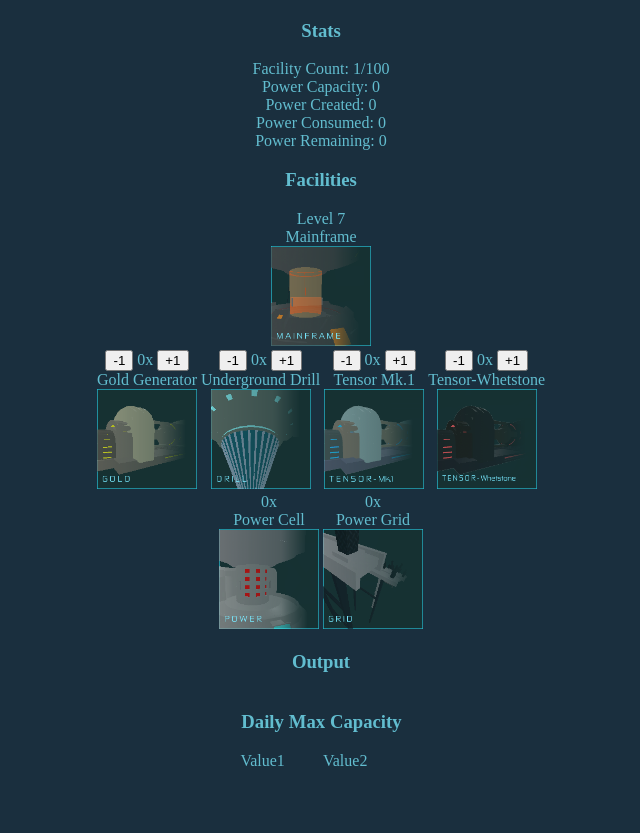
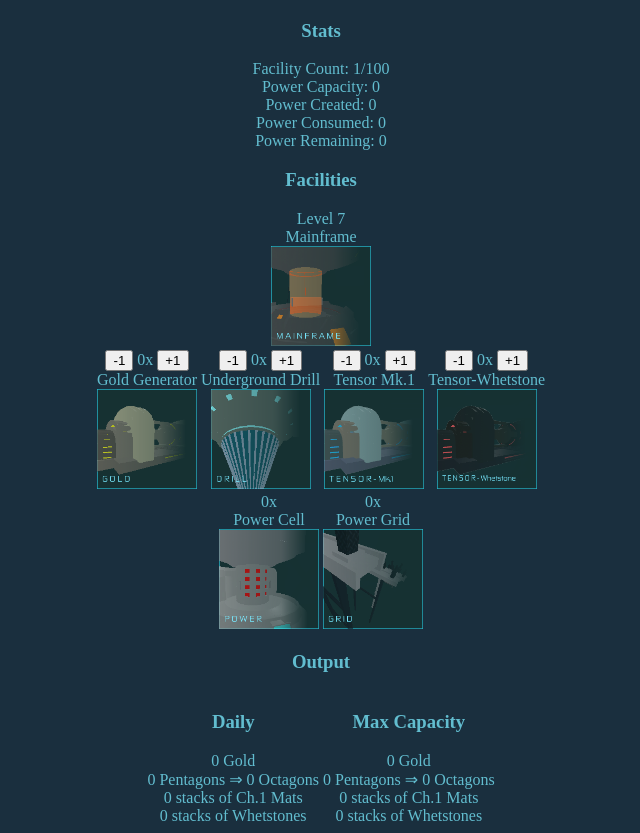
Before and after one commit to a-lil-birb/Novas-Terminal-Planner, a plain HTML site: page index.html in a window 1280 px wide. Shown: the part 79-912 px from the top of the page, without its empty margins (319-959 px from the left). Before the commit the page ends 857 px from the top, so only its background shows below. Drawn offline with Linux system fonts and the light colour scheme.

Commit message:
replace placeholder text

```diff
--- a/index.html
+++ b/index.html
@@ -119,11 +119,11 @@
         <h3>Output</h3>
         <div>
             <h3>Daily</h3>
-            <span id="daily_output">Value1</span>
+            <span id="daily_output">0 Gold<br/>0 Pentagons ⇒ 0 Octagons<br/>0 stacks of Ch.1 Mats<br/>0 stacks of Whetstones</span>
         </div>
         <div>
             <h3>Max Capacity</h3>
-            <span id="max_output">Value2</span>
+            <span id="daily_output">0 Gold<br/>0 Pentagons ⇒ 0 Octagons<br/>0 stacks of Ch.1 Mats<br/>0 stacks of Whetstones</span>
         </div>
     </div>
 </body>
```
